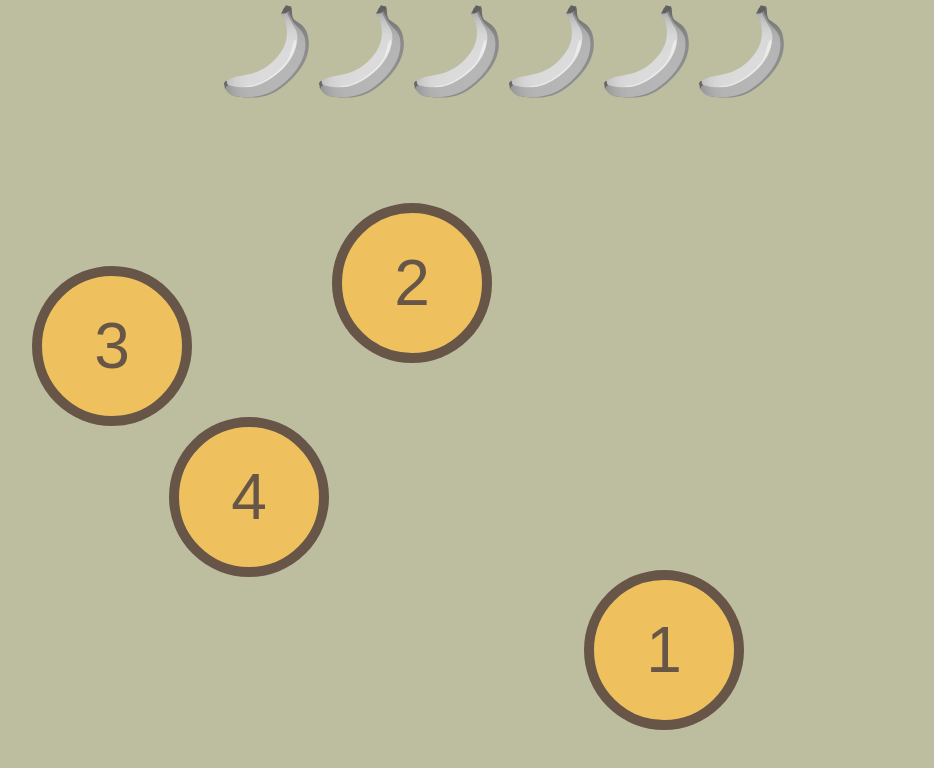
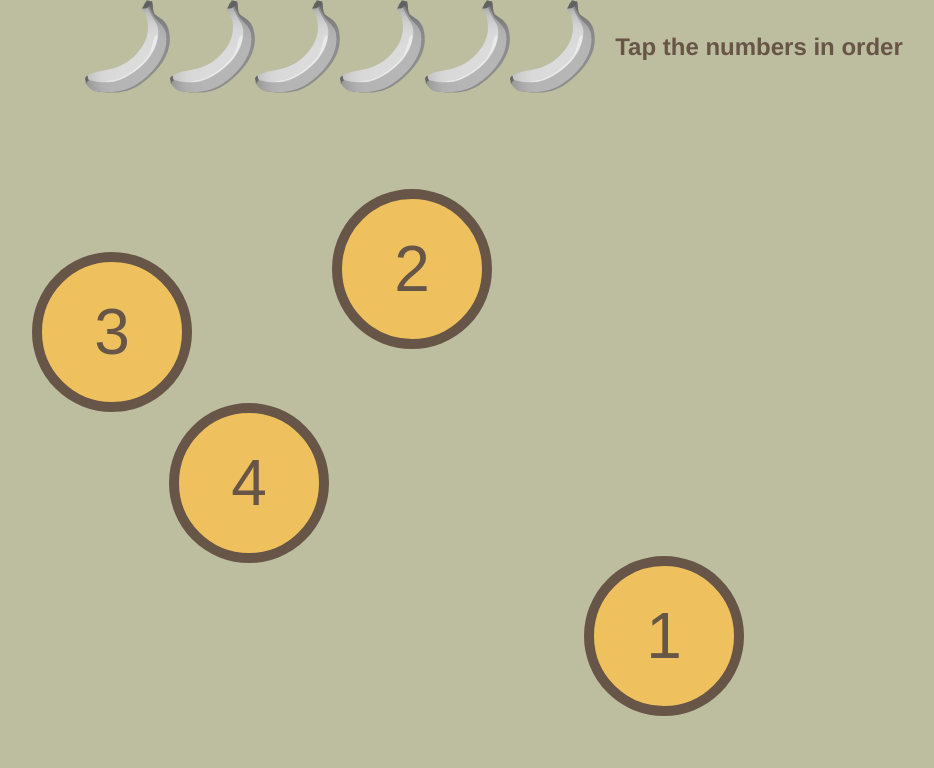
Before and after one commit to awendt/memory-chimp, a plain HTML site: page index.html in a window 1280 px wide. Shown: the whole page, without its empty margins (136-1070 px from the left). Drawn offline with Linux system fonts and the light colour scheme.

Commit message:
Show instructions before first move

```diff
--- a/board.js
+++ b/board.js
@@ -79,7 +79,9 @@ Board.prototype.draw = function(num_circles) {
   var check_click = function(board) {
     return function() {
       if (board.circles.length === num_circles) {
-        // remove all text_nodes if this is the first move
+        // first move
+        board.handlers.start();
+        // remove all text_nodes
         for (index=0; index < board.text_nodes.length; ++index) {
           board.text_nodes[index].remove();
         }
--- a/game.js
+++ b/game.js
@@ -4,6 +4,9 @@ var canvas = SVG('canvas').size(window.innerWidth, window.innerHeight-109);
 var board = new Board(canvas);
 var level = 4;
 board.draw(level);
+board.on('start', function() {
+  document.getElementById('instructions').className = 'hide'
+});
 board.on('done', function() {
   var level_banana = document.getElementById("level"+level);
   level_banana.className = level_banana.className + " done";
--- a/index.html
+++ b/index.html
@@ -14,6 +14,7 @@
       <div class="level" id="level7"></div>
       <div class="level" id="level8"></div>
       <div class="level" id="level9"></div>
+      <h2 id="instructions">Tap the numbers in order</h2>
     </div>
     <div id="canvas"></div>
     <div id="game_over">
--- a/style.css
+++ b/style.css
@@ -17,7 +17,7 @@ body {
   max-height: 93px;
   width: 85px;
   background:url(sprites.png) no-repeat;
-  display: inline-block;
+  display: table-cell;
 }
 
 .level.done {
@@ -53,5 +53,18 @@ body {
 }
 
 #game_over button {
-  font-size: 2em;
+  font-size: 2.5em;
 }
+
+#instructions {
+  display: table-cell;
+  color: #675647;
+  margin:0;
+  padding:0 20px;
+  height: 93px;
+  vertical-align: middle;
+}
+
+#instructions.hide {
+  visibility: hidden;
+}
```
